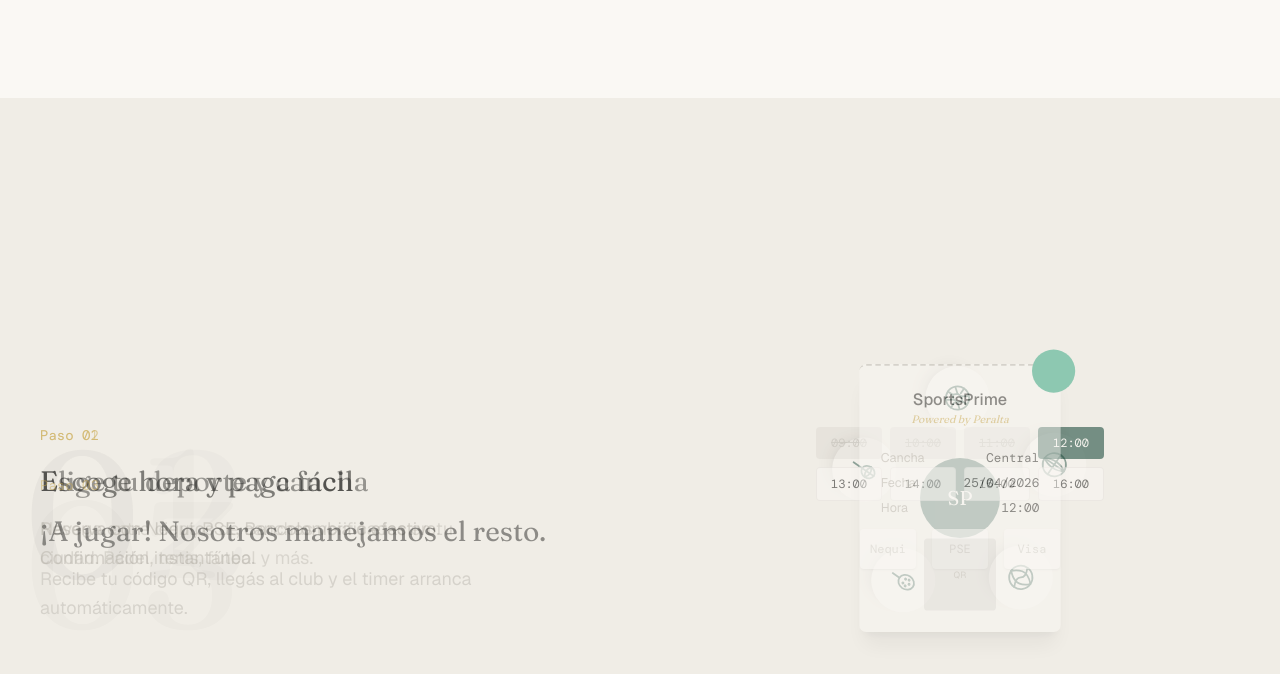
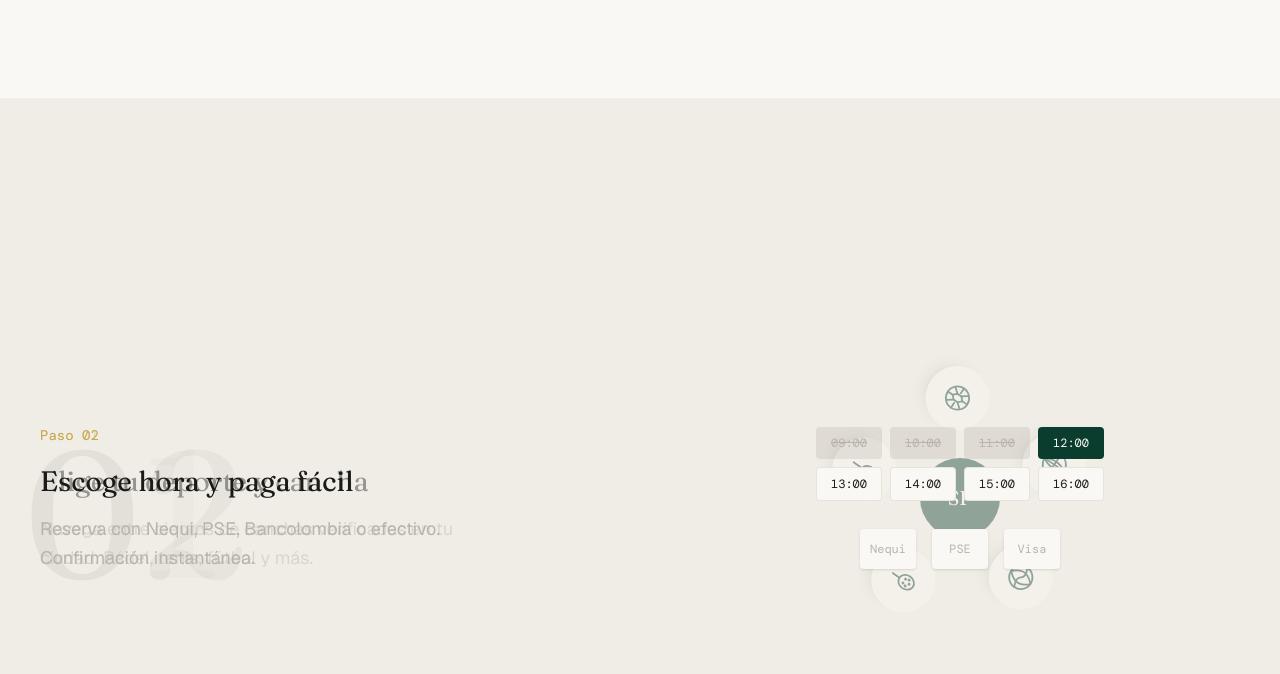
Before and after one commit to rangersupport/sportsprime, a Next.js app: page / in a window 1280 px wide. Shown: the part 2506-3180 px from the top of the page. Built offline with nearby package versions, Linux system fonts and the light colour scheme.

Commit message:
fix: resolve build errors and add favicon
Fix animation offsets and add favicon to resolve 404 errors.

```diff
--- a/components/landing/scroll-storytelling.tsx
+++ b/components/landing/scroll-storytelling.tsx
@@ -82,28 +82,34 @@ function StepContent({
   index: number
   scrollProgress: ReturnType<typeof useScroll>['scrollYProgress']
 }) {
-  const stepStart = index / steps.length
-  const stepEnd = (index + 1) / steps.length
+  const total = steps.length
+  const stepStart = index / total
+  const stepEnd = (index + 1) / total
 
-  // Ensure offsets are monotonically non-decreasing
-  const fadeInStart = Math.max(0, stepStart - 0.1)
-  const fadeOutEnd = Math.min(1, stepEnd)
+  // For first step: start visible, fade out at end
+  // For middle steps: fade in at start, fade out at end
+  // For last step: fade in, stay visible
+  const isFirst = index === 0
+  const isLast = index === total - 1
 
   const opacity = useTransform(
     scrollProgress,
-    [
-      fadeInStart,
-      stepStart,
-      Math.max(stepStart + 0.01, stepEnd - 0.1),
-      fadeOutEnd,
-    ],
-    [index === 0 ? 1 : 0, 1, 1, index === steps.length - 1 ? 1 : 0]
+    isFirst
+      ? [0, stepEnd - 0.05, stepEnd]
+      : isLast
+        ? [stepStart - 0.05, stepStart, 1]
+        : [stepStart - 0.05, stepStart, stepEnd - 0.05, stepEnd],
+    isFirst
+      ? [1, 1, 0]
+      : isLast
+        ? [0, 1, 1]
+        : [0, 1, 1, 0]
   )
 
   const y = useTransform(
     scrollProgress,
-    [fadeInStart, Math.max(fadeInStart + 0.01, stepStart)],
-    [index === 0 ? 0 : 50, 0]
+    isFirst ? [0, 0.01] : [Math.max(0, stepStart - 0.05), stepStart],
+    isFirst ? [0, 0] : [30, 0]
   )
 
   return (
@@ -144,28 +150,31 @@ function StepIllustration({
   index: number
   scrollProgress: ReturnType<typeof useScroll>['scrollYProgress']
 }) {
-  const stepStart = index / steps.length
-  const stepEnd = (index + 1) / steps.length
+  const total = steps.length
+  const stepStart = index / total
+  const stepEnd = (index + 1) / total
 
-  // Ensure offsets are monotonically non-decreasing
-  const fadeInStart = Math.max(0, stepStart - 0.1)
-  const fadeOutEnd = Math.min(1, stepEnd)
+  const isFirst = index === 0
+  const isLast = index === total - 1
 
   const opacity = useTransform(
     scrollProgress,
-    [
-      fadeInStart,
-      stepStart,
-      Math.max(stepStart + 0.01, stepEnd - 0.1),
-      fadeOutEnd,
-    ],
-    [index === 0 ? 1 : 0, 1, 1, index === steps.length - 1 ? 1 : 0]
+    isFirst
+      ? [0, stepEnd - 0.05, stepEnd]
+      : isLast
+        ? [stepStart - 0.05, stepStart, 1]
+        : [stepStart - 0.05, stepStart, stepEnd - 0.05, stepEnd],
+    isFirst
+      ? [1, 1, 0]
+      : isLast
+        ? [0, 1, 1]
+        : [0, 1, 1, 0]
   )
 
   const scale = useTransform(
     scrollProgress,
-    [fadeInStart, Math.max(fadeInStart + 0.01, stepStart)],
-    [index === 0 ? 1 : 0.9, 1]
+    isFirst ? [0, 0.01] : [Math.max(0, stepStart - 0.05), stepStart],
+    isFirst ? [1, 1] : [0.95, 1]
   )
 
   return (
```
Also changed, not shown: app/icon.svg (added).
